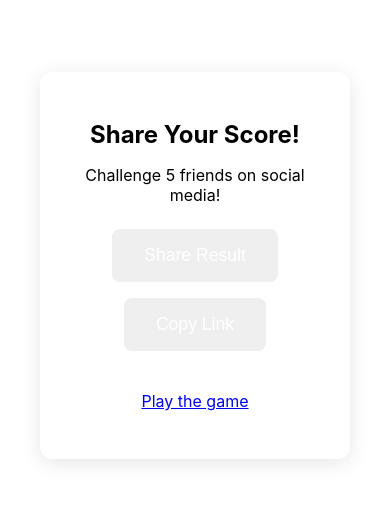
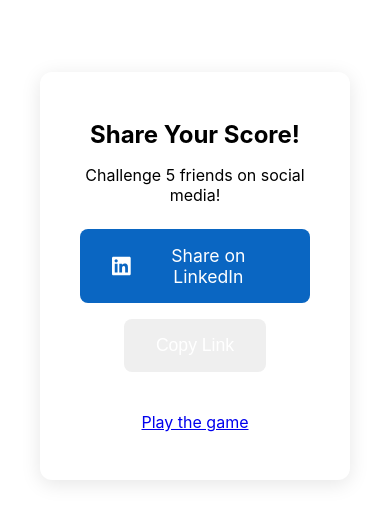
Before and after one commit to xdubois-57/iso20022-address-game, a PHP site: template app/Views/share-go.php in a window 390 px wide. Shown: the top 523 px of the page. Run offline with PHP 8.4, Linux system fonts and the light colour scheme; the template is opened without the code that fills it, so the values that code supplies are empty.

Commit message:
Replace generic share with LinkedIn sharing on desktop
On desktop (non-mobile devices), show a LinkedIn-specific share button
instead of the generic native share fallback.

Changes:
- Added LinkedIn brand button with official blue color (#0a66c2)
- LinkedIn icon SVG added
- Desktop detection: checks for navigator.share, user agent, or screen width
- Uses LinkedIn sharing URL format: /sharing/share-offsite/?url={url}
- Mobile devices still use native navigator.share() when available
- Copy Link button remains as secondary option

Files changed:
- app/Views/share-go.php

```diff
--- a/app/Views/share-go.php
+++ b/app/Views/share-go.php
@@ -31,9 +31,13 @@ $sgText    = htmlspecialchars($shareGoTheme['color_text'], ENT_QUOTES);
         body { font-family: -apple-system, system-ui, sans-serif; text-align: center; padding: 2rem; background: <?= $sgBg ?>; color: <?= $sgText ?>; }
         .card { max-width: 400px; margin: 2rem auto; background: #fff; border-radius: 12px; padding: 2rem; box-shadow: 0 4px 20px rgba(0,0,0,0.1); }
         h1 { font-size: 1.5rem; margin-bottom: 1rem; }
-        .btn { display: inline-block; background: <?= $sgPrimary ?>; color: #fff; padding: 1rem 2rem; border-radius: 8px; text-decoration: none; font-size: 1.1rem; border: none; cursor: pointer; margin: 0.5rem; }
+        .btn { display: inline-flex; align-items: center; justify-content: center; gap: 0.5rem; background: <?= $sgPrimary ?>; color: #fff; padding: 1rem 2rem; border-radius: 8px; text-decoration: none; font-size: 1.1rem; border: none; cursor: pointer; margin: 0.5rem; }
         .btn:hover { background: <?= $sgHover ?>; }
         .btn-secondary { background: <?= $sgText ?>; }
+        /* LinkedIn brand button styling */
+        .btn-linkedin { background: #0a66c2; }
+        .btn-linkedin:hover { background: #004182; }
+        .btn-linkedin svg { width: 20px; height: 20px; fill: currentColor; }
         .link-display { word-break: break-all; font-size: 0.85rem; color: #666; margin: 1rem 0; padding: 0.5rem; background: #f0f0f0; border-radius: 4px; }
         .status { margin-top: 1rem; font-size: 0.9rem; color: <?= $sgPrimary ?>; }
     </style>
@@ -44,7 +48,11 @@ $sgText    = htmlspecialchars($shareGoTheme['color_text'], ENT_QUOTES);
         <p id="statusText">Opening share dialog...</p>
         <div id="fallback" style="display:none;">
             <p>Challenge 5 friends on social media!</p>
-            <button class="btn" id="shareBtn">Share Result</button>
+            <!-- Desktop: LinkedIn share button -->
+            <a class="btn btn-linkedin" id="linkedinBtn" href="#" target="_blank" rel="noopener">
+                <svg viewBox="0 0 24 24" xmlns="http://www.w3.org/2000/svg"><path d="M20.447 20.452h-3.554v-5.569c0-1.328-.027-3.037-1.852-3.037-1.853 0-2.136 1.445-2.136 2.939v5.667H9.351V9h3.414v1.561h.046c.477-.9 1.637-1.85 3.37-1.85 3.601 0 4.267 2.37 4.267 5.455v6.286zM5.337 7.433c-1.144 0-2.063-.926-2.063-2.065 0-1.138.92-2.063 2.063-2.063 1.14 0 2.064.925 2.064 2.063 0 1.139-.925 2.065-2.064 2.065zm1.782 13.019H3.555V9h3.564v11.452zM22.225 0H1.771C.792 0 0 .774 0 1.729v20.542C0 23.227.792 24 1.771 24h20.451C23.2 24 24 23.227 24 22.271V1.729C24 .774 23.2 0 22.222 0h.003z"/></svg>
+                Share on LinkedIn
+            </a>
             <button class="btn btn-secondary" id="copyBtn">Copy Link</button>
             <p class="status" id="copyStatus"></p>
         </div>
@@ -55,14 +63,26 @@ $sgText    = htmlspecialchars($shareGoTheme['color_text'], ENT_QUOTES);
         var shareTitle = <?= json_encode($shareTitle) ?>;
         var shareText = <?= json_encode($shareText) ?>;
 
+        // Detect mobile device (has native share capability)
+        function isMobile() {
+            return navigator.share !== undefined ||
+                   /Android|webOS|iPhone|iPad|iPod|BlackBerry|IEMobile|Opera Mini/i.test(navigator.userAgent) ||
+                   (window.innerWidth <= 768);
+        }
+
         function showFallback() {
             document.getElementById('statusText').textContent = '';
             document.getElementById('fallback').style.display = 'block';
-            // Don't show the URL - just the buttons
+
+            // Set up LinkedIn share URL for desktop
+            // LinkedIn sharing URL format: https://www.linkedin.com/sharing/share-offsite/?url={encoded_url}
+            var linkedinUrl = 'https://www.linkedin.com/sharing/share-offsite/?url=' + encodeURIComponent(shareUrl);
+            document.getElementById('linkedinBtn').href = linkedinUrl;
         }
 
         function tryShare() {
-            if (navigator.share) {
+            // On mobile: try native share first
+            if (isMobile() && navigator.share) {
                 navigator.share({
                     title: shareTitle,
                     text: shareText,
@@ -73,17 +93,13 @@ $sgText    = htmlspecialchars($shareGoTheme['color_text'], ENT_QUOTES);
                     showFallback();
                 });
             } else {
+                // On desktop: show LinkedIn share button immediately
                 showFallback();
             }
         }
 
-        // Auto-trigger share on page load
+        // Auto-trigger on page load
         tryShare();
-
-        // Manual share button
-        document.getElementById('shareBtn').addEventListener('click', function() {
-            tryShare();
-        });
 
         // Copy button
         document.getElementById('copyBtn').addEventListener('click', function() {
```
